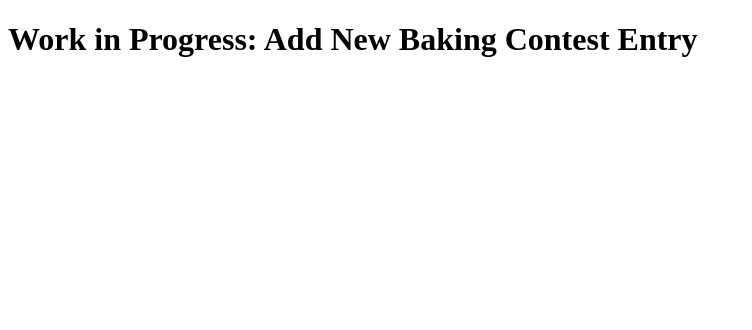
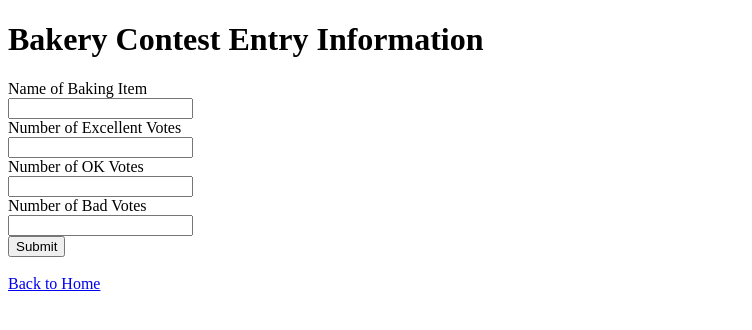
Before and after one commit to jjxmes/Hardened-Flask-Website, a Flask app: page /add_entryinfo in a window 1280 px wide. Shown: the top 330 px of the page, without its empty margins (0-752 px from the left). Run offline with Flask 3, Linux system fonts and the light colour scheme; a user stored in the database is signed in.

Commit message:
nicoles parts

```diff
--- a/app.py
+++ b/app.py
@@ -189,11 +189,50 @@ def logout():
 
 @app.route('/myContestResults')
 def myContestResults():
-    return render_template('myContestResults.html')
+    conn = connect_db()
+    results = conn.execute('SELECT nameOfItem, numExcellentVotes, numOkVotes, numBadVotes FROM contest_results LIMIT 4').fetchall()
+    conn.close()
+    for row in results:
+        print(dict(row))
+    return render_template('myContestResults.html', results = results)
 
-@app.route('/add_entryinfo')
+@app.route('/add_entryinfo', methods = ['GET','POST'])
 def add_entryinfo():
-    return render_template('add_entryinfo.html')
+    msg = ""
+    if request.method == 'POST':
+        nameOfItem = request.form.get('nameOfItem', '').strip()
+        numExcellentVotes = request.form.get('numExcellentVotes', '').strip()
+        numOkVotes = request.form.get('numOkVotes', '').strip()
+        numBadVotes = request.form.get('numBadVotes', '').strip()
+
+        #validate inputs
+        error_msg = []
+
+        if not nameOfItem:
+            error_msg.append("Query cannot return an empty name.")
+        if not numExcellentVotes.isdigit() or not (0 < int(numExcellentVotes)):
+            error_msg.append("Query cannot return an integer less than zero.")
+        if not numOkVotes.isdigit() or not (0 <int(numOkVotes)):
+            error_msg.append("Query cannot return an integer less than zero.")
+        if not numBadVotes.isdigit() or not (0 < int(numBadVotes)):
+            error_msg.append("Query cannot return an integer less than zero.")
+
+        if error_msg:
+            error_message = "Query Result: <br>" + "<br>".join(error_msg)
+            return render_template('results.html', msg = error_message)
+        else:
+            conn = connect_db()
+            conn.execute('''
+                        INSERT INTO contest_results (nameOfItem, numExcellentVotes, numOkVotes, numBadVotes)
+                        VALUES (?,?,?,?)
+                        ''', (nameOfItem, numExcellentVotes, numOkVotes, numBadVotes))
+            conn.commit()
+            conn.close()
+
+            msg = "Query Result : Record successfully added"
+            return render_template('results.html', msg = msg)
+
+    return render_template('add_entryinfo.html', msg = msg)
 
 
 if __name__ == '__main__':
--- a/templates/add_entryinfo.html
+++ b/templates/add_entryinfo.html
@@ -5,6 +5,25 @@
     <title>Add New Baking Contest Entry</title>
 </head>
 <body>
-    <h1>Work in Progress: Add New Baking Contest Entry</h1>
+    <h1>Bakery Contest Entry Information</h1>
+    <form method = "POST" action = "/add_entryinfo">
+
+        <label for ="nameOfItem">Name of Baking Item</label><br>
+        <input type = "text" name = "nameOfItem" id= "nameOfItem"><br>
+
+        <label for = "numExcellentVotes">Number of Excellent Votes</label><br>
+        <input type = "text" name= "numExcellentVotes" id = "numExcellentVotes"><br>
+
+        <label for = "numOkVotes">Number of OK Votes</label><br>
+        <input type = "text" name = "numOkVotes" id = "numOkVotes"><br>
+
+        <label for = "numBadVotes"> Number of Bad Votes</label><br>
+        <input type = "text" name= "numBadVotes" id = "numBadVotes"><br>
+
+        <input type="submit" value="Submit">
+
+    </form>
+    <br>
+    <a href="/">Back to Home</a>
 </body>
 </html>
```
Also changed, not shown: baking.sql (+6 -1 lines), templates/myContestResults.html (+19 -2 lines), bakingContest.db (added).
